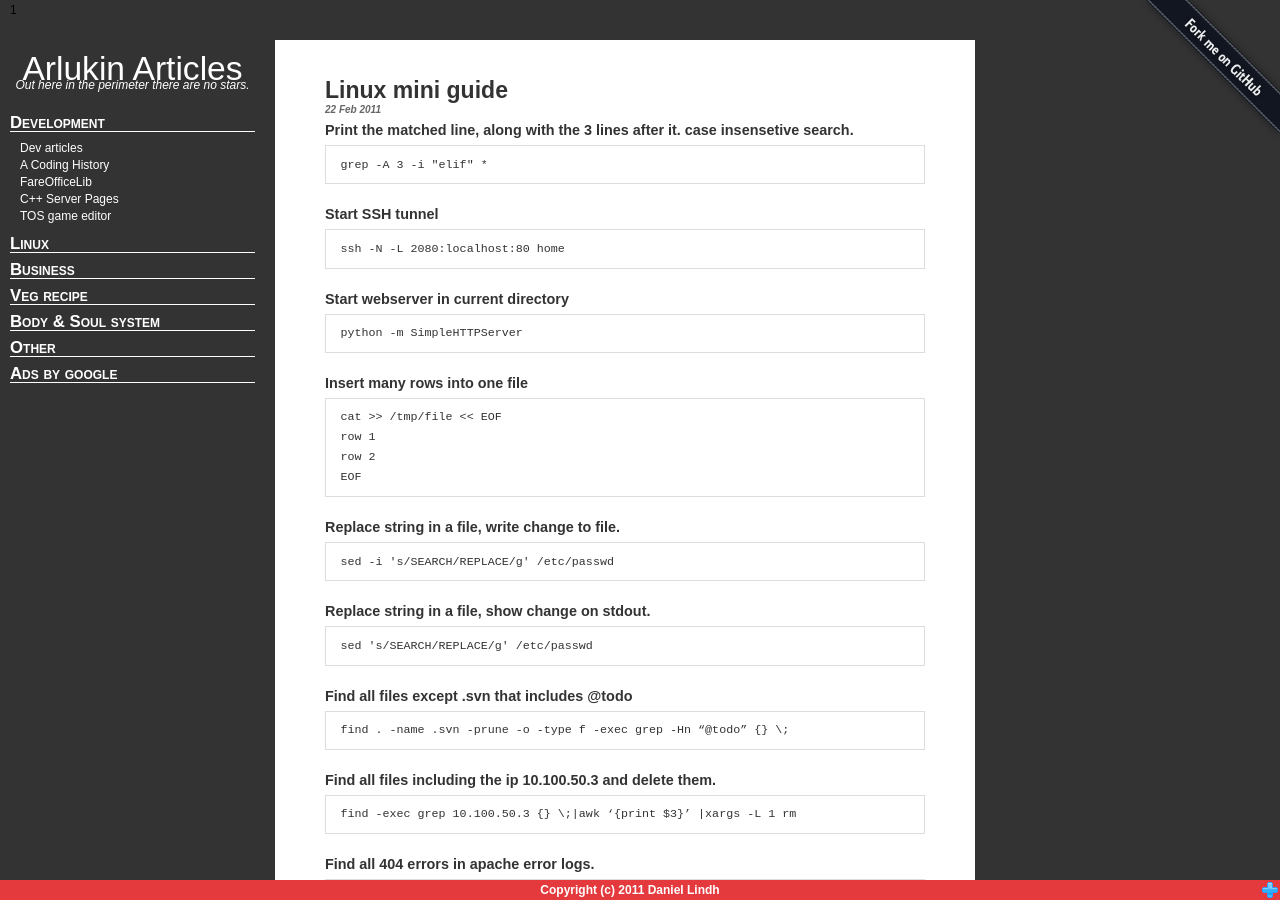
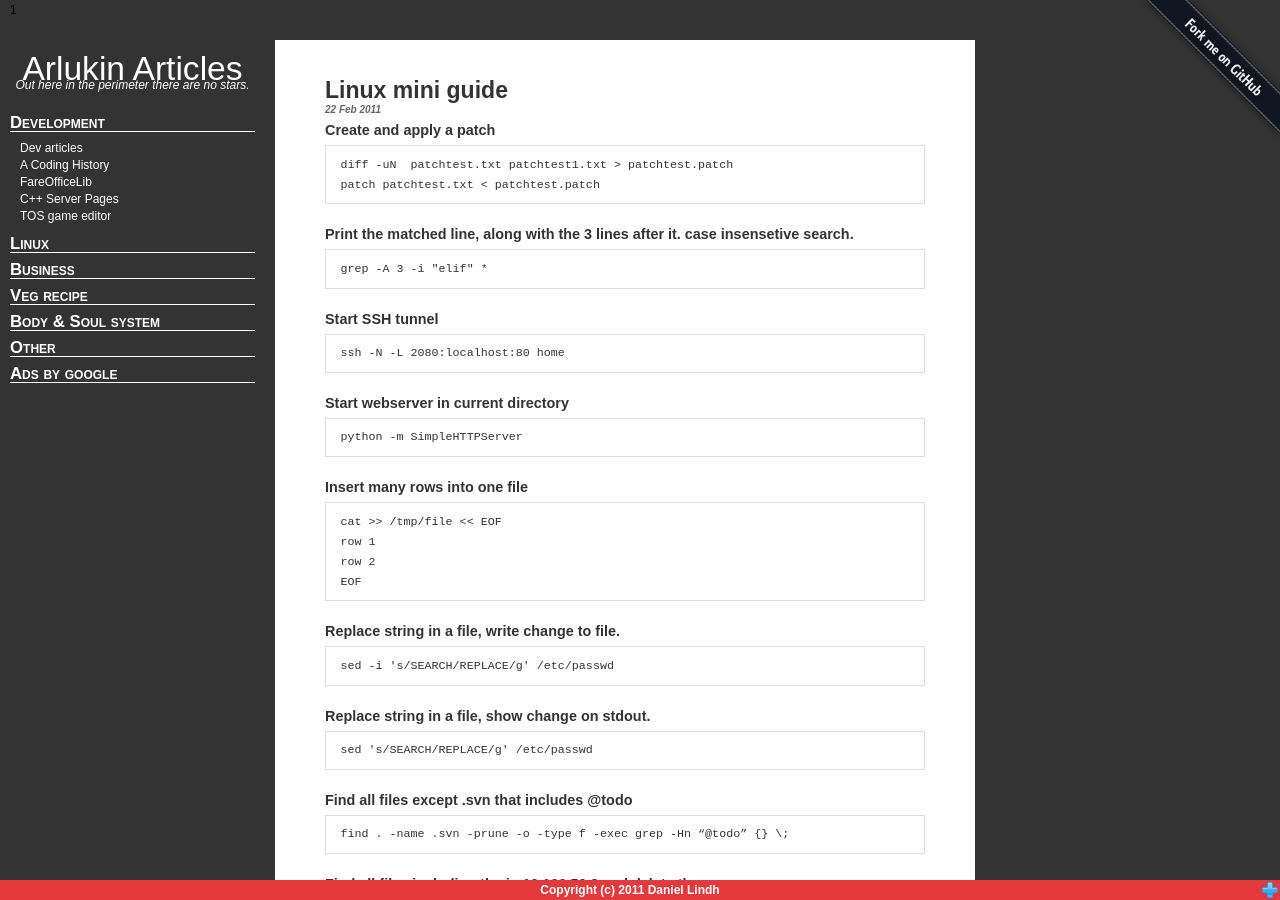
Before and after one commit to arlukin/arlukin.github.io, a Jekyll site: the page built from posts/linux/_posts/2011-02-22-linux-mini-guide.md, in a window 1280 px wide and 900 px high. Built offline with Jekyll 4.4.1, drawn with Linux system fonts in a browser that asks for light colours; Markdown is read by kramdown in place of the engine named in the settings; comment, search, counter and statistics services are not loaded.

Commit message:
Create and apply a patch howto.

```diff
--- a/posts/linux/_posts/2011-02-22-linux-mini-guide.md
+++ b/posts/linux/_posts/2011-02-22-linux-mini-guide.md
@@ -2,6 +2,11 @@
 layout: post
 title: Linux mini guide
 ---
+
+### Create and apply a patch
+
+    diff -uN  patchtest.txt patchtest1.txt > patchtest.patch
+    patch patchtest.txt < patchtest.patch
 
 ### Print the matched line, along with the 3 lines after it. case insensetive search.
 
```
